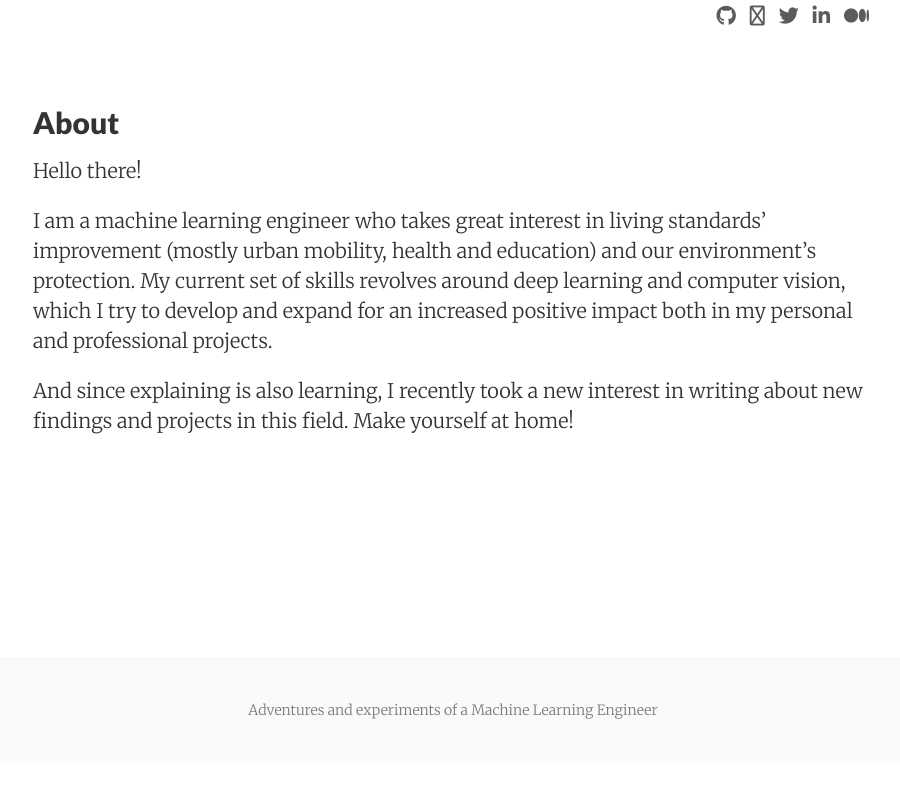
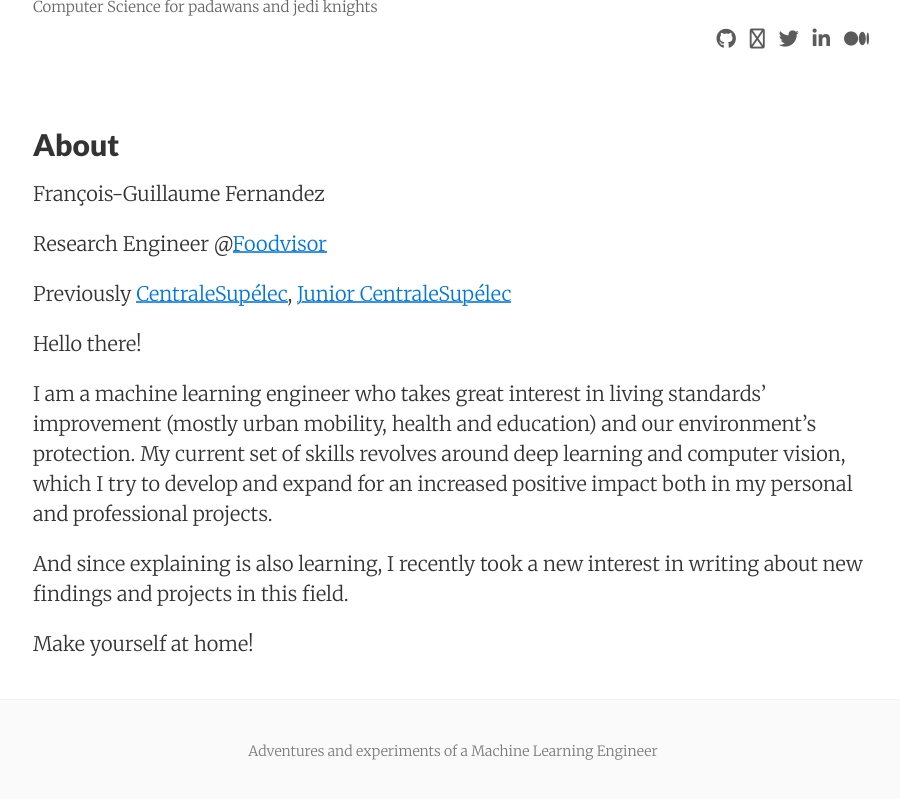
Before and after one commit to frgfm/frgfm.github.io, a Jekyll site: the page built from about.md, in a window 1280 px wide, cut to the strip 139-941 px from the top of the page. Shown: the top 799 px of the strip, without its empty margins (187-1087 px from the left). Built offline with Jekyll 4.4.1, drawn with Linux system fonts in a browser that asks for light colours; nearby versions of some CDN libraries; before the commit the page ends 900 px from its top, so only the background shows below that.

```diff
--- a/_config.yml
+++ b/_config.yml
@@ -124,6 +124,7 @@
   - jekyll-paginate
   - jekyll-sitemap
   - jekyll-feed
+  - jekyll-seo-tag
 exclude:
   - Gemfile
   - Gemfile.lock
--- a/_includes/header.html
+++ b/_includes/header.html
@@ -6,6 +6,8 @@
         {% include navigation.html %}
       </nav>
       <div class="clearfix"></div>
+      <div class="site-subtitle">{{ site.description }}</div>
+      <div class="clearfix"></div>
       {% if site.show_social_icons %}
         {% include social_links.html %}
       {% endif %}
--- a/_layouts/default.html
+++ b/_layouts/default.html
@@ -2,6 +2,7 @@
 <html lang="en">
 
 {% include head.html %}
+{% seo %}
 
 <body class="site{% if site.animated %} animated fade-in-down{% endif %}">
   {% if site.google_tag_manager %}
--- a/about.md
+++ b/about.md
@@ -6,9 +6,19 @@
 ---
 
 
+
+François-Guillaume Fernandez
+
+Research Engineer @[Foodvisor](https://www.foodvisor.io)
+
+Previously [CentraleSupélec](https://www.centralesupelec.fr/), [Junior CentraleSupélec](https://www.juniorcs.fr/)
+
+
+
 Hello there!
 
 I am a machine learning engineer who takes great interest in living standards' improvement (mostly urban mobility, health and education) and our environment's protection. My current set of skills revolves around deep learning and computer vision, which I try to develop and expand for an increased positive impact both in my personal and professional projects.
 
 And since explaining is also learning, I recently took a new interest in writing about new findings and projects in this field.
+
 Make yourself at home!
--- a/assets/css/screen.css
+++ b/assets/css/screen.css
@@ -10,3 +10,15 @@
 .social-icons {
 	padding: 0 0 0 0;
 }
+.site-subtitle {
+	color: #666;
+	font-size: 0.75rem;
+}
+
+
+/* Responsive layout - when the screen is less than 600px wide, make the three columns stack on top of each other instead of next to each other */
+@media screen and (max-width: 600px) {
+  .column {
+    width: 100%;
+  }
+}
```
Also changed, not shown: 404.md (+1 -1 lines), _posts/2020-01-04-activations.md (added, +133 -0 lines), assets/images/2020-01-04-activations/activations_7_0.png (added), assets/images/2020-01-04-activations/activations_7_1.png (added), assets/images/2020-01-04-activations/activations_7_10.png (added), assets/images/2020-01-04-activations/activations_7_2.png (added), assets/images/2020-01-04-activations/activations_7_3.png (added), assets/images/2020-01-04-activations/activations_7_4.png (added), assets/images/2020-01-04-activations/activations_7_5.png (added), assets/images/2020-01-04-activations/activations_7_6.png (added), assets/images/2020-01-04-activations/activations_7_7.png (added), assets/images/2020-01-04-activations/activations_7_8.png (added), assets/images/2020-01-04-activations/activations_7_9.png (added).
